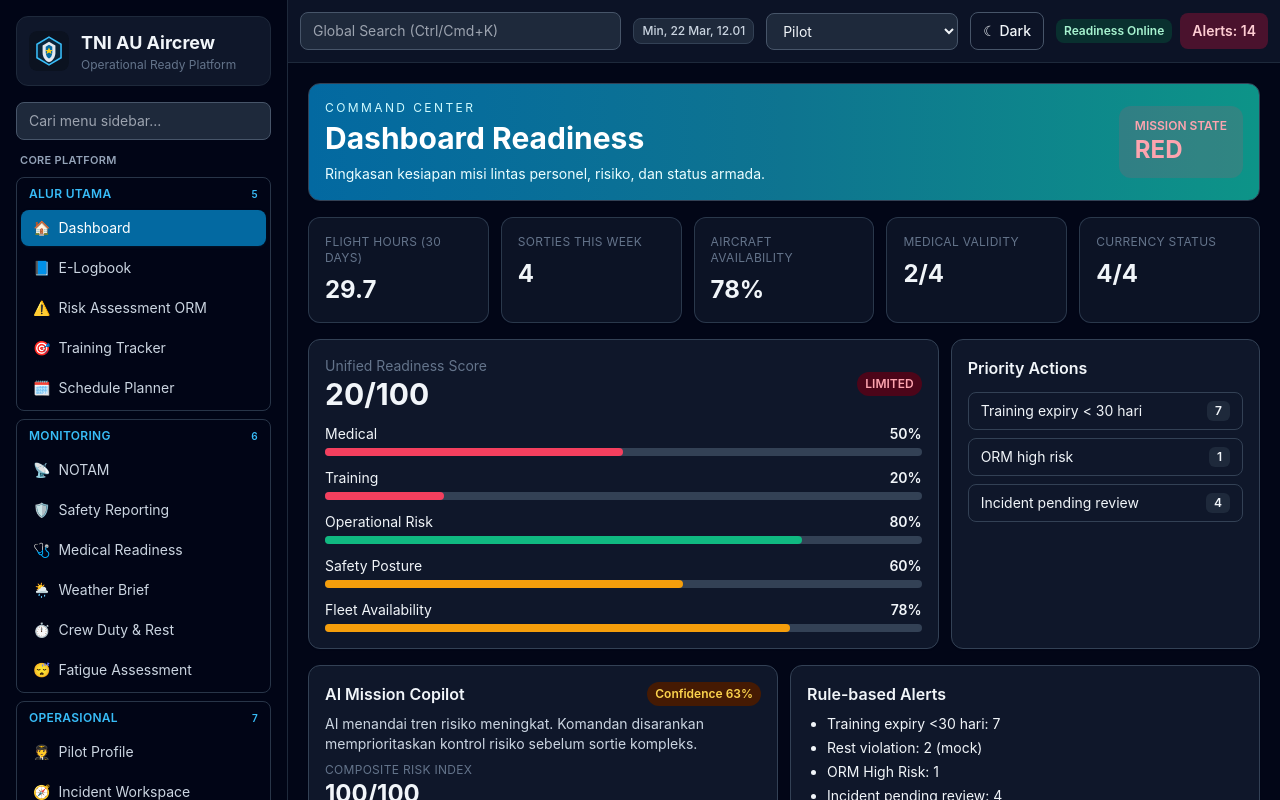
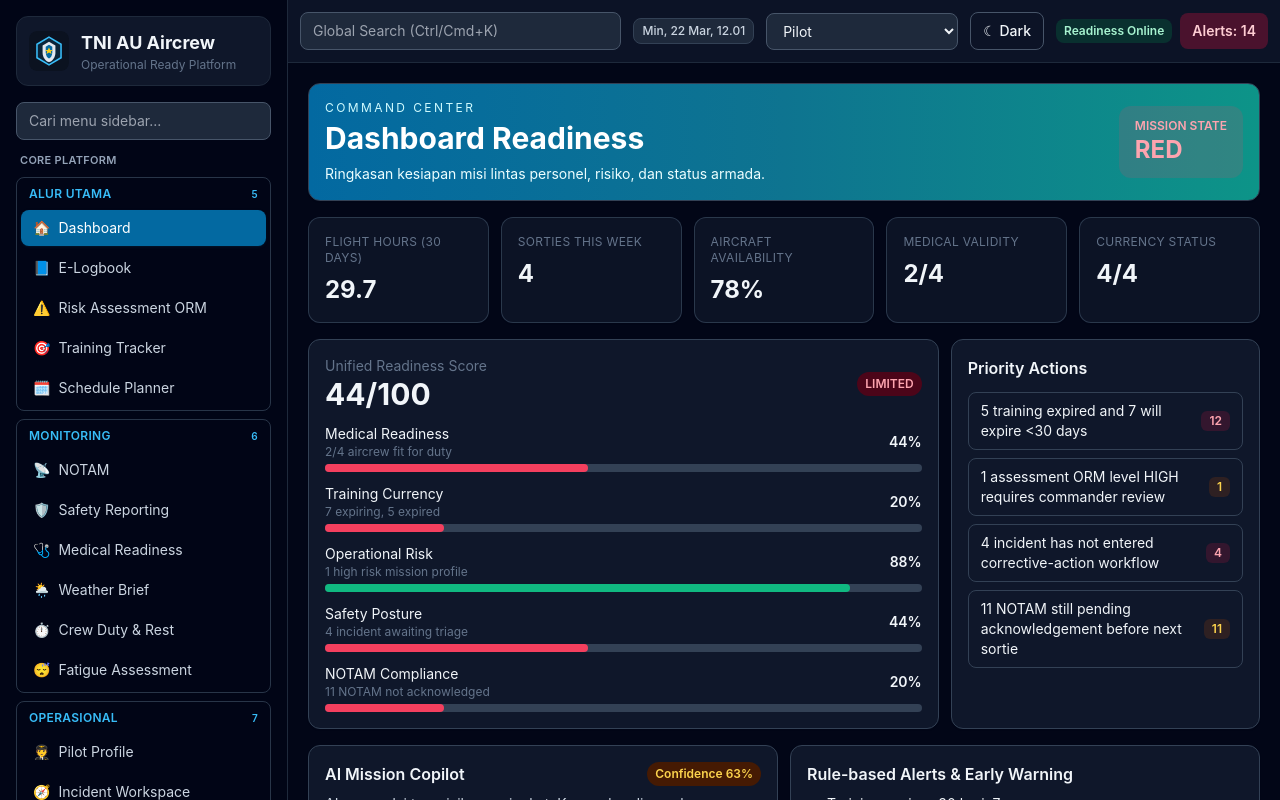
Before and after one commit to sobri3195/tni-au-aircrew-platform, a React (Vite) app: page /login in a window 1280 px wide. Both pictures are taken after a click on the button "Enter Platform". Shown: the top 800 px of the page. Built offline with nearby package versions, Linux system fonts and the light colour scheme.

Commit message:
Enhance readiness intelligence across dashboard and reports

```diff
--- a/src/contexts/AppContext.tsx
+++ b/src/contexts/AppContext.tsx
@@ -1,8 +1,8 @@
 import { createContext, useContext, useEffect, useMemo, useReducer, type Dispatch, type ReactNode } from 'react';
 import { initialState } from '../data/mockData';
 import type { AppState, AuditLogEntry, Incident, LogbookEntry, OrmAssessment, Role, ScheduleItem, Theme, TrainingItem } from '../types';
-import { daysUntil } from '../utils/date';
 import { readJsonStorage, writeJsonStorage } from '../utils/storage';
+import { calculateReadinessScore } from '../utils/readiness';
 
 type Action =
   | { type: 'LOGIN'; payload: Role }
@@ -80,13 +80,7 @@ export const AppProvider = ({ children }: { children: ReactNode }) => {
     document.documentElement.classList.toggle('dark', state.theme === 'dark');
   }, [state]);
 
-  const readinessScore = useMemo(() => {
-    const last30 = state.logbook.filter((e) => Date.now() - new Date(e.date).getTime() < 1000 * 60 * 60 * 24 * 30).reduce((s, e) => s + e.duration, 0);
-    const expiringTraining = state.trainings.filter((t) => daysUntil(t.expiryDate) < 30).length;
-    const openIncident = state.incidents.filter((i) => i.status === 'New').length;
-    const baseScore = Math.min(100, Math.round(last30 * 1.3));
-    return Math.max(20, baseScore - expiringTraining * 4 - openIncident * 3);
-  }, [state.logbook, state.trainings, state.incidents]);
+  const readinessScore = useMemo(() => calculateReadinessScore(state), [state]);
 
   return <AppContext.Provider value={{ state, dispatch, readinessScore }}>{children}</AppContext.Provider>;
 };
--- a/src/pages/DashboardPage.tsx
+++ b/src/pages/DashboardPage.tsx
@@ -2,6 +2,7 @@ import { useMemo } from 'react';
 import { useNavigate } from 'react-router-dom';
 import { useApp } from '../contexts/AppContext';
 import { daysUntil } from '../utils/date';
+import { calculateReadinessAlerts, calculateReadinessComponents } from '../utils/readiness';
 import { Badge } from '../components/ui/Badge';
 
 const Card = ({ label, value, hint }: { label: string; value: string | number; hint?: string }) => (
@@ -34,33 +35,18 @@ export const DashboardPage = () => {
     return { hours30, sortiesWeek, aircraftAvailability, medicalValidity, currency };
   }, [state.logbook, state.profiles]);
 
-  const readinessBreakdown = useMemo(() => {
-    const profileCount = Math.max(state.profiles.length, 1);
-    const medical = Math.round((state.profiles.filter((p) => p.status === 'Active').length / profileCount) * 100);
-    const training = Math.max(20, 100 - state.trainings.filter((t) => daysUntil(t.expiryDate) < 30).length * 12);
-    const risk = Math.max(20, 100 - state.orm.filter((item) => item.riskLevel === 'High').length * 20);
-    const safety = Math.max(20, 100 - state.incidents.filter((i) => i.status === 'New').length * 10);
-    const availability = 78;
-    return [
-      { label: 'Medical', score: medical },
-      { label: 'Training', score: training },
-      { label: 'Operational Risk', score: risk },
-      { label: 'Safety Posture', score: safety },
-      { label: 'Fleet Availability', score: availability }
-    ];
-  }, [state.profiles, state.trainings, state.orm, state.incidents]);
+  const readinessBreakdown = useMemo(() => calculateReadinessComponents(state), [state]);
+
+  const readinessAlerts = useMemo(() => calculateReadinessAlerts(state), [state]);
 
   const pendingIncident = state.incidents.filter((i) => i.status === 'New').length;
-  const urgencyList = [
-    {
-      id: 'urgent-training',
-      label: 'Training expiry < 30 hari',
-      value: state.trainings.filter((t) => daysUntil(t.expiryDate) < 30).length,
-      onClick: () => navigate('/training')
-    },
-    { id: 'urgent-orm', label: 'ORM high risk', value: state.orm.filter((o) => o.riskLevel === 'High').length, onClick: () => navigate('/orm') },
-    { id: 'urgent-incident', label: 'Incident pending review', value: pendingIncident, onClick: () => navigate('/safety') }
-  ];
+  const urgencyList = readinessAlerts.map((alert) => ({
+    id: alert.id,
+    label: alert.message,
+    value: alert.value,
+    onClick: () => navigate(alert.route),
+    severity: alert.severity
+  }));
 
   const missionState = statusTone(readinessScore);
 
@@ -145,7 +131,10 @@ export const DashboardPage = () => {
             {readinessBreakdown.map((item) => (
               <div key={item.label}>
                 <div className="mb-1 flex items-center justify-between text-sm">
+                  <div>
                   <p>{item.label}</p>
+                  <p className="text-xs text-slate-500">{item.note}</p>
+                </div>
                   <p className="font-semibold">{item.score}%</p>
                 </div>
                 <div className="h-2 rounded-full bg-slate-200 dark:bg-slate-700">
@@ -162,6 +151,7 @@ export const DashboardPage = () => {
         <div className="card">
           <h3 className="mb-3 font-semibold">Priority Actions</h3>
           <div className="space-y-2">
+            {urgencyList.length === 0 && <p className="text-sm text-slate-500">Tidak ada alert prioritas tinggi saat ini.</p>}
             {urgencyList.map((item) => (
               <button
                 key={item.id}
@@ -169,7 +159,7 @@ export const DashboardPage = () => {
                 onClick={item.onClick}
               >
                 <span>{item.label}</span>
-                <span className="rounded-md bg-slate-100 px-2 py-0.5 text-xs font-semibold dark:bg-slate-800">{item.value}</span>
+                <span className={`rounded-md px-2 py-0.5 text-xs font-semibold ${item.severity === 'critical' ? 'bg-rose-100 text-rose-700 dark:bg-rose-900/30 dark:text-rose-300' : item.severity === 'warning' ? 'bg-amber-100 text-amber-700 dark:bg-amber-900/30 dark:text-amber-300' : 'bg-slate-100 text-slate-700 dark:bg-slate-800 dark:text-slate-200'}`}>{item.value}</span>
               </button>
             ))}
           </div>
@@ -199,12 +189,13 @@ export const DashboardPage = () => {
           </div>
         </div>
         <div className="card">
-          <h3 className="mb-2 font-semibold">Rule-based Alerts</h3>
+          <h3 className="mb-2 font-semibold">Rule-based Alerts & Early Warning</h3>
           <ul className="list-disc space-y-1 pl-5 text-sm">
             <li>Training expiry &lt;30 hari: {state.trainings.filter((t) => daysUntil(t.expiryDate) < 30).length}</li>
             <li>Rest violation: 2 (mock)</li>
             <li>ORM High Risk: {state.orm.filter((o) => o.riskLevel === 'High').length}</li>
             <li>Incident pending review: {pendingIncident}</li>
+            <li>Prediksi overload sortie minggu ini: {state.schedule.filter((item) => item.category === 'Sortie').length > 9 ? 'High' : 'Normal'}</li>
           </ul>
         </div>
         <div className="card">
--- a/src/pages/ReportsPage.tsx
+++ b/src/pages/ReportsPage.tsx
@@ -1,22 +1,84 @@
+import { useMemo } from 'react';
 import { useApp } from '../contexts/AppContext';
 import { exportCsv, exportSimplePdf } from '../utils/export';
+import { calculateReadinessAlerts, calculateReadinessComponents, calculateReadinessScore } from '../utils/readiness';
 
 export const ReportsPage = () => {
   const { state } = useApp();
-  const monthly = Array.from({ length: 6 }).map((_, i) => ({ month: `M-${i + 1}`, hours: state.logbook.slice(i * 5, i * 5 + 5).reduce((a, b) => a + b.duration, 0) }));
+
+  const monthly = useMemo(
+    () => Array.from({ length: 6 }).map((_, i) => ({ month: `M-${i + 1}`, hours: state.logbook.slice(i * 5, i * 5 + 5).reduce((a, b) => a + b.duration, 0) })),
+    [state.logbook]
+  );
+
+  const readinessComponents = useMemo(() => calculateReadinessComponents(state), [state]);
+  const readinessAlerts = useMemo(() => calculateReadinessAlerts(state), [state]);
+  const readinessScore = useMemo(() => calculateReadinessScore(state), [state]);
+
+  const exportReadinessCsv = () => {
+    const rows = readinessComponents.map((item) => ({
+      component: item.label,
+      score: item.score,
+      weight: item.weight,
+      note: item.note,
+      generatedAt: new Date().toISOString()
+    }));
+    exportCsv('readiness-breakdown.csv', rows);
+  };
 
   return (
     <section className="space-y-4">
       <h2 className="text-xl font-bold">Reports & Analytics</h2>
+
+      <div className="card">
+        <div className="flex items-end justify-between">
+          <div>
+            <p className="text-sm text-slate-500">Unified Readiness Snapshot</p>
+            <p className="text-3xl font-bold">{readinessScore}/100</p>
+          </div>
+          <p className="text-sm text-slate-500">Alert aktif: {readinessAlerts.length}</p>
+        </div>
+        <div className="mt-3 grid gap-2 md:grid-cols-2">
+          {readinessComponents.map((item) => (
+            <div key={item.label} className="rounded-lg border border-slate-200 p-3 dark:border-slate-700">
+              <div className="flex items-center justify-between text-sm">
+                <span>{item.label}</span>
+                <span className="font-semibold">{item.score}%</span>
+              </div>
+              <p className="mt-1 text-xs text-slate-500">{item.note}</p>
+            </div>
+          ))}
+        </div>
+      </div>
+
       <div className="card">
         <h3 className="mb-2 font-semibold">Mock Chart Jam Terbang / Bulan</h3>
         <div className="space-y-2">
-          {monthly.map((m) => <div key={m.month} className="flex items-center gap-2 text-sm"><span className="w-16">{m.month}</span><div className="h-3 rounded bg-sky-600" style={{ width: `${m.hours * 10}px` }} /></div>)}
+          {monthly.map((m) => (
+            <div key={m.month} className="flex items-center gap-2 text-sm">
+              <span className="w-16">{m.month}</span>
+              <div className="h-3 rounded bg-sky-600" style={{ width: `${m.hours * 10}px` }} />
+            </div>
+          ))}
         </div>
       </div>
-      <div className="flex gap-2">
+
+      <div className="flex flex-wrap gap-2">
         <button className="btn" onClick={() => exportCsv('logbook.csv', state.logbook.slice(0, 20))}>Export CSV</button>
-        <button className="btn" onClick={() => exportSimplePdf('Aircrew Report', [`Total incident: ${state.incidents.length}`, `Training compliance records: ${state.trainings.length}`])}>Export PDF</button>
+        <button className="btn" onClick={exportReadinessCsv}>Export Readiness CSV</button>
+        <button
+          className="btn"
+          onClick={() =>
+            exportSimplePdf('Aircrew Report', [
+              `Unified readiness score: ${readinessScore}/100`,
+              `Total incident: ${state.incidents.length}`,
+              `Training compliance records: ${state.trainings.length}`,
+              `Active alerts: ${readinessAlerts.length}`
+            ])
+          }
+        >
+          Export PDF
+        </button>
       </div>
     </section>
   );
--- /dev/null
+++ b/src/utils/readiness.ts
@@ -0,0 +1,96 @@
+import type { AppState } from '../types';
+import { daysUntil } from './date';
+
+export type ReadinessComponent = {
+  label: string;
+  score: number;
+  weight: number;
+  note: string;
+};
+
+export type ReadinessAlert = {
+  id: string;
+  severity: 'critical' | 'warning' | 'info';
+  message: string;
+  route: string;
+  value: number;
+};
+
+const clamp = (value: number) => Math.max(20, Math.min(100, Math.round(value)));
+
+export const calculateReadinessComponents = (state: AppState): ReadinessComponent[] => {
+  const profileCount = Math.max(state.profiles.length, 1);
+  const activeCrew = state.profiles.filter((pilot) => pilot.status === 'Active').length;
+  const limitedCrew = state.profiles.filter((pilot) => pilot.status === 'Limited').length;
+
+  const medicalScore = clamp((activeCrew / profileCount) * 100 - limitedCrew * 6);
+
+  const expiringTraining = state.trainings.filter((item) => daysUntil(item.expiryDate) < 30).length;
+  const expiredTraining = state.trainings.filter((item) => daysUntil(item.expiryDate) <= 0).length;
+  const trainingScore = clamp(100 - expiringTraining * 5 - expiredTraining * 12);
+
+  const highRiskOrm = state.orm.filter((item) => item.riskLevel === 'High').length;
+  const mediumRiskOrm = state.orm.filter((item) => item.riskLevel === 'Medium').length;
+  const riskScore = clamp(100 - highRiskOrm * 12 - mediumRiskOrm * 4);
+
+  const openIncidents = state.incidents.filter((item) => item.status === 'New').length;
+  const reviewedIncidents = state.incidents.filter((item) => item.status === 'Reviewed').length;
+  const safetyScore = clamp(100 - openIncidents * 10 - reviewedIncidents * 4);
+
+  const unackedNotam = state.notams.filter((item) => !item.acknowledged).length;
+  const notamScore = clamp(100 - unackedNotam * 8);
+
+  return [
+    { label: 'Medical Readiness', score: medicalScore, weight: 0.3, note: `${activeCrew}/${profileCount} aircrew fit for duty` },
+    { label: 'Training Currency', score: trainingScore, weight: 0.25, note: `${expiringTraining} expiring, ${expiredTraining} expired` },
+    { label: 'Operational Risk', score: riskScore, weight: 0.2, note: `${highRiskOrm} high risk mission profile` },
+    { label: 'Safety Posture', score: safetyScore, weight: 0.15, note: `${openIncidents} incident awaiting triage` },
+    { label: 'NOTAM Compliance', score: notamScore, weight: 0.1, note: `${unackedNotam} NOTAM not acknowledged` }
+  ];
+};
+
+export const calculateReadinessScore = (state: AppState): number => {
+  const weighted = calculateReadinessComponents(state).reduce((sum, component) => sum + component.score * component.weight, 0);
+  return clamp(weighted);
+};
+
+export const calculateReadinessAlerts = (state: AppState): ReadinessAlert[] => {
+  const expiringTraining = state.trainings.filter((item) => daysUntil(item.expiryDate) < 30).length;
+  const expiredTraining = state.trainings.filter((item) => daysUntil(item.expiryDate) <= 0).length;
+  const highRiskOrm = state.orm.filter((item) => item.riskLevel === 'High').length;
+  const openIncidents = state.incidents.filter((item) => item.status === 'New').length;
+  const unackedNotam = state.notams.filter((item) => !item.acknowledged).length;
+
+  const alerts: ReadinessAlert[] = [
+    {
+      id: 'alert-medical-expired',
+      severity: expiredTraining > 0 ? 'critical' : 'warning',
+      message: `${expiredTraining} training expired and ${expiringTraining} will expire <30 days`,
+      route: '/training',
+      value: expiredTraining + expiringTraining
+    },
+    {
+      id: 'alert-orm-high',
+      severity: highRiskOrm >= 3 ? 'critical' : 'warning',
+      message: `${highRiskOrm} assessment ORM level HIGH requires commander review`,
+      route: '/orm',
+      value: highRiskOrm
+    },
+    {
+      id: 'alert-safety-open',
+      severity: openIncidents >= 3 ? 'critical' : 'warning',
+      message: `${openIncidents} incident has not entered corrective-action workflow`,
+      route: '/safety',
+      value: openIncidents
+    },
+    {
+      id: 'alert-notam',
+      severity: unackedNotam > 4 ? 'warning' : 'info',
+      message: `${unackedNotam} NOTAM still pending acknowledgement before next sortie`,
+      route: '/notam',
+      value: unackedNotam
+    }
+  ];
+
+  return alerts.filter((alert) => alert.value > 0);
+};
```
